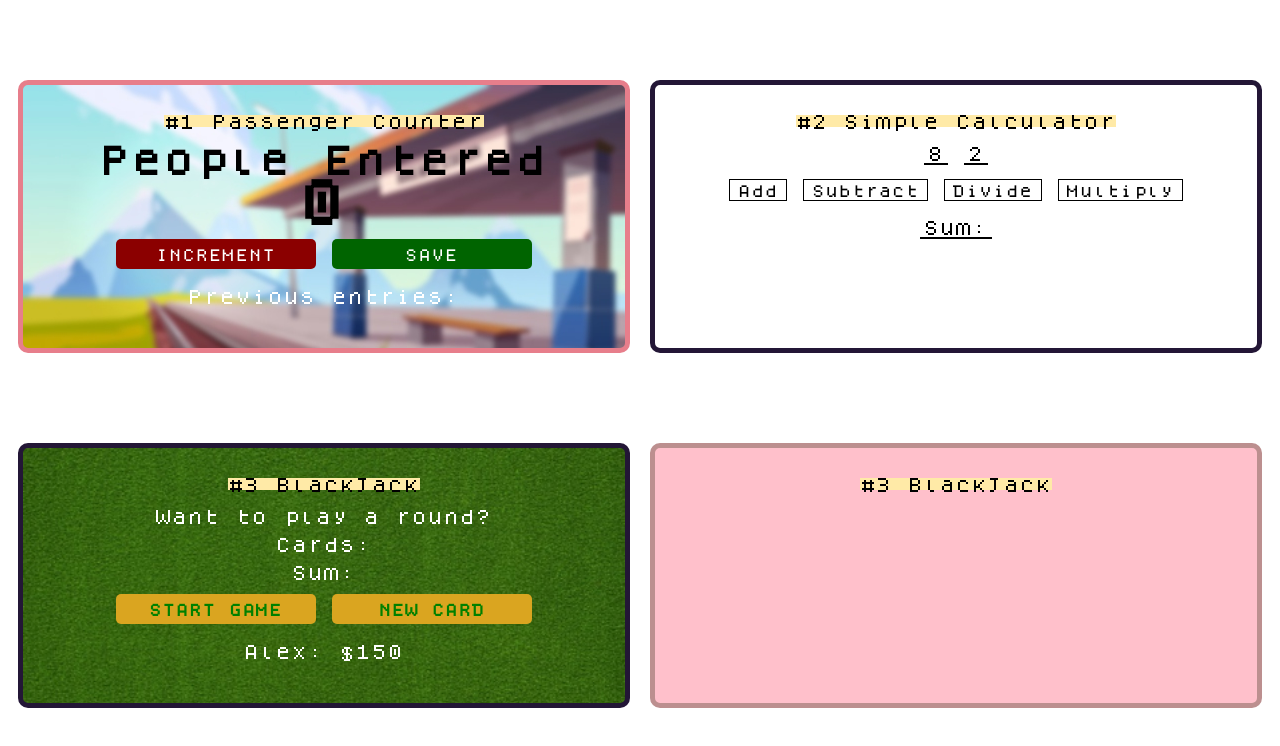
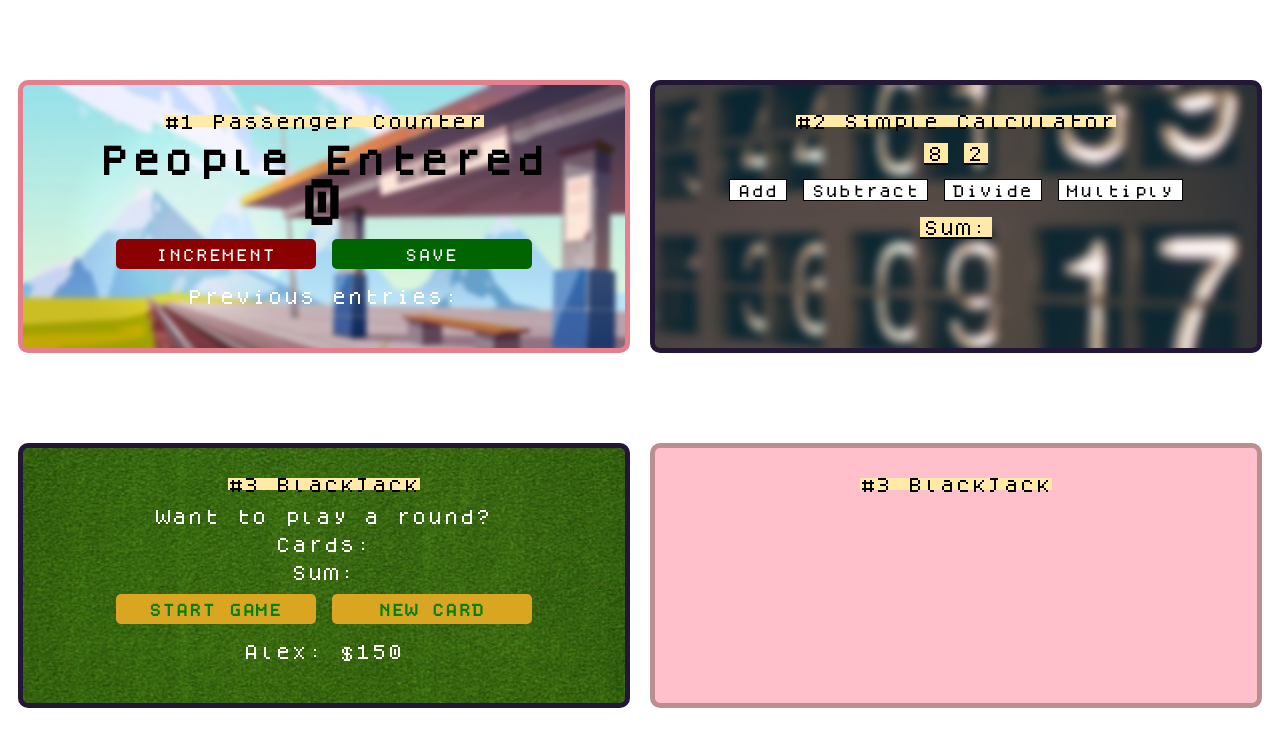
Before and after one commit to aisyahatirah/learnJS, a plain HTML site: page index.html in a window 1280 px wide. Drawn offline with Linux system fonts and the light colour scheme.

Commit message:
new updates

```diff
--- a/index.html
+++ b/index.html
@@ -25,15 +25,15 @@
 
         <div class="card" id="card-2">
             <p class="title">#2 Simple Calculator</p>
-            <span id="num1-el"></span>
-            <span id="num2-el"></span>
+            <span id="num1-el" class="highlight"></span>
+            <span id="num2-el" class="highlight"></span>
             <br>
             <button onclick="add()">Add</button>
             <button onclick="substract()">Subtract</button>
             <button onclick="divide()">Divide</button>
             <button onclick="multiply()">Multiply</button>
             <br>
-            <span id="sum-el">Sum: </span>
+            <span id="sum-el" class="highlight">Sum: </span>
         </div>
     </div>
 
--- a/style.css
+++ b/style.css
@@ -70,8 +70,14 @@ h2 {
 }
 
 #card-2 {
+    color: black;
     border: 5px solid #231636;
-    background-color: white;
+    background-image: url("img/calculator.jpg");
+    background-size: cover;
+}
+
+.highlight {
+    background-color: #ffeaa7;
 }
 
 span {
```
Also changed, not shown: img/calculator.jpg (added).
